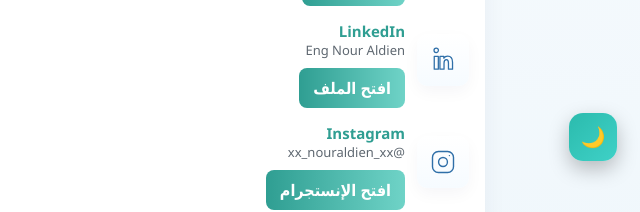
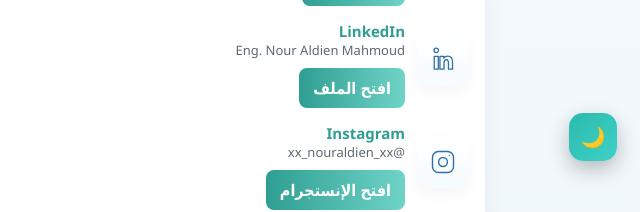
Before and after one commit to eng-nouraldien/Student_Well, a plain HTML site: page contact.html in a window 1280 px wide. Shown: the part 615-827 px from the top of the page, 639-1279 px from the left. Drawn offline with Linux system fonts and the light colour scheme.

Commit message:
Fix HTML encoding issues in contact.htmlUnify developer name in contact page

```diff
--- a/contact.html
+++ b/contact.html
@@ -265,7 +265,7 @@ button{
             </div>
             <div class="meta">
               <b>LinkedIn</b>
-              <small>Eng Nour Aldien</small>
+              <small>Eng. Nour Aldien Mahmoud</small>
               <div style="margin-top:6px">
                 <a class="ghost" href="https://www.linkedin.com/in/eng-nour-aldien-mahmoud-581133372?utm_source=share&utm_campaign=share_via&utm_content=profile&utm_medium=android_app" target="_blank" rel="noopener">افتح الملف</a>
               </div>
```
